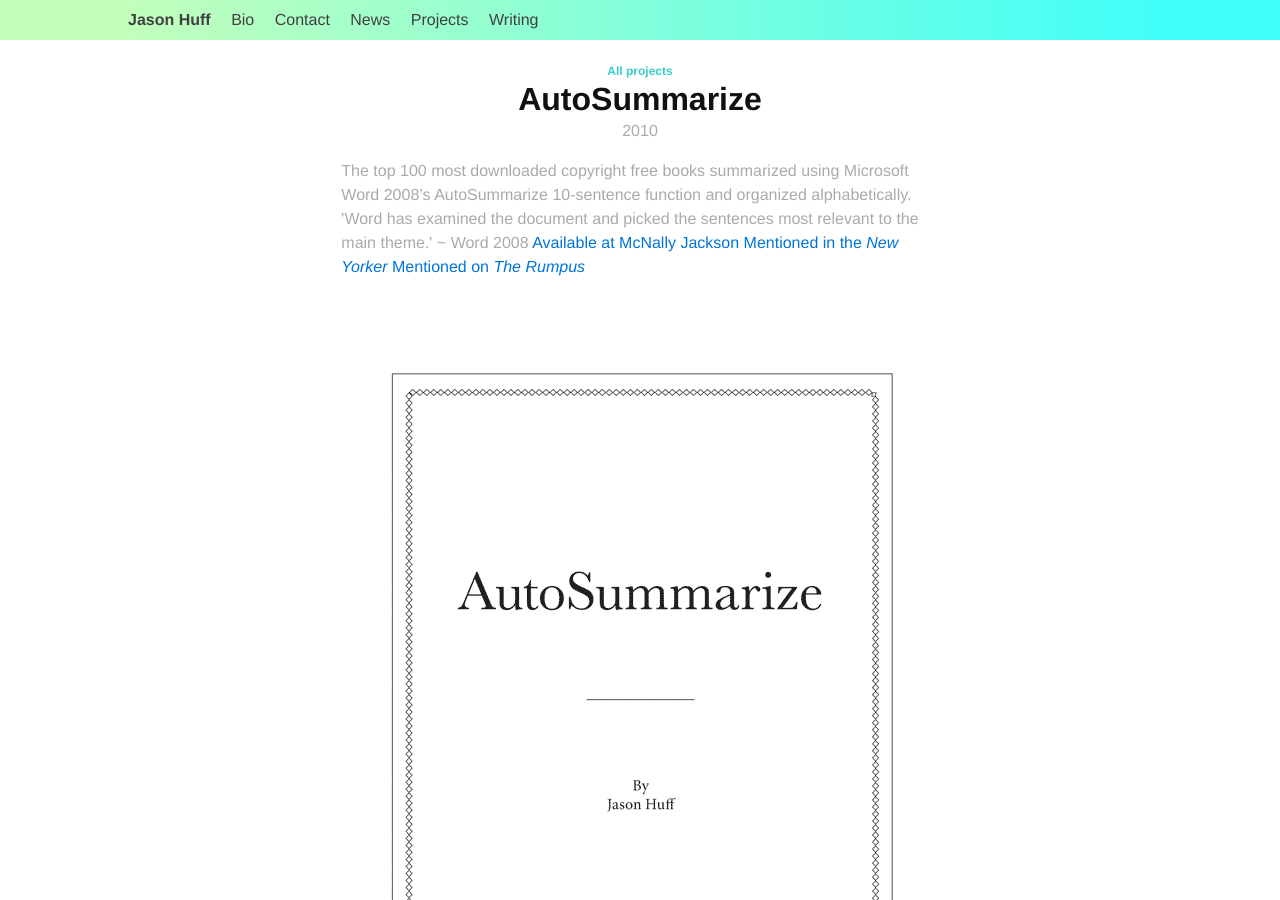
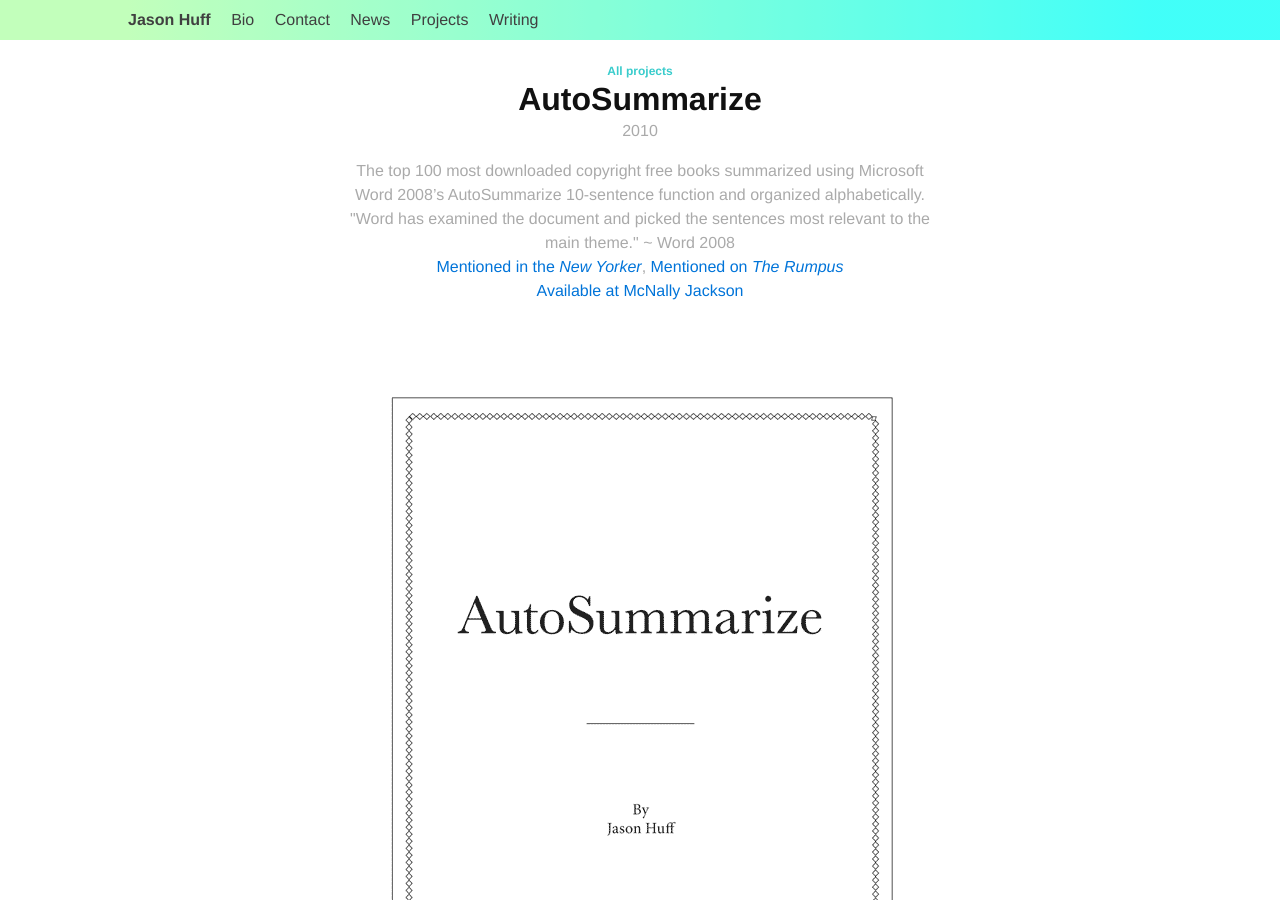
Before and after one commit to jsnhff/jsnhff.github.io, a Jekyll site: the page built from _projects/2010-05-01-autosummarize.md, in a window 1280 px wide and 900 px high. Built offline with Jekyll 4.4.1, drawn with Linux system fonts in a browser that asks for light colours.

Commit message:
Updating autosummarize yaml. Tweak project desc and classes in header.

```diff
--- a/_includes/header.html
+++ b/_includes/header.html
@@ -2,7 +2,7 @@
     <div class="container px2">
         <div class="clearfix">
             <a class="site-header-title inline-block py1 bold dark-gray" href="{{ site.baseurl }}/">{{ site.title }}</a>
-                <a id="js-mobile-nav-trigger" href="#" class="py1 right sm-hide">
+                <a id="js-mobile-nav-trigger" href="#" class="right py1 sm-hide">
                     <svg class="icon" version="1.1" xmlns="http://www.w3.org/2000/svg" xmlns:xlink="http://www.w3.org/1999/xlink" x="0px" y="0px"
                     viewBox="0 0 18 15" enable-background="new 0 0 18 15" xml:space="preserve">
                     <path fill="#505050" d="M18,1.484c0,0.82-0.665,1.484-1.484,1.484H1.484C0.665,2.969,0,2.304,0,1.484l0,0C0,0.665,0.665,0,1.484,0
--- a/_layouts/project.html
+++ b/_layouts/project.html
@@ -6,7 +6,7 @@ layout: default
     <a href="/"><h6 class="mb0 teal">All projects</h6></a>
         <h1 class="m0">{{ page.title }}</h1>
         <p class="gray">{{ page.date | date: "%Y" }}{% if page.author %} • {{ page.author }}{% endif %}{% if page.meta %} • {{ page.meta }}{% endif %}</p>
-        <p class="gray left-align">{{ page.description }}</p>
+        <span class="gray">{{ page.description }}</span>
     </header>
     <article>
         {{ content }}
--- a/_projects/2010-05-01-autosummarize.md
+++ b/_projects/2010-05-01-autosummarize.md
@@ -4,13 +4,11 @@ title:  "AutoSummarize"
 date:   2010-05-01
 categories: book
 image_path: "/images/autosummarize/jhuff-autosummarize-"
-description: "The top 100 most downloaded copyright free books summarized using Microsoft Word 2008’s AutoSummarize 10-sentence function and organized alphabetically. 'Word has examined the document and picked the sentences most relevant to the main theme.' ~ Word 2008
-
-<a href='http://www.mcnallyjackson.com/bookmachine/autosummarize-jason-huff'>Available at McNally Jackson</a>
-
-<a href='http://www.newyorker.com/online/blogs/books/2010/07/rise-of-the-literature-machines.html'>Mentioned in the <em>New Yorker</em></a>
-
-<a href='http://therumpus.net/2010/08/autosummarize-applied-to-popular-works/'>Mentioned on <em>The Rumpus</em></a>"
+description: |
+  The top 100 most downloaded copyright free books summarized using Microsoft Word 2008’s AutoSummarize 10-sentence function and organized alphabetically. "Word has examined the document and picked the sentences most relevant to the main theme." ~ Word 2008<br>
+  <a href='http://www.newyorker.com/online/blogs/books/2010/07/rise-of-the-literature-machines.html'>Mentioned in the <em>New Yorker</em></a>,
+   <a href='http://therumpus.net/2010/08/autosummarize-applied-to-popular-works/'>Mentioned on <em>The Rumpus</em></a><br>
+  <a href='http://www.mcnallyjackson.com/bookmachine/autosummarize-jason-huff'>Available at McNally Jackson</a>
 ---
 
 {% for num in (1...5) %}
```
